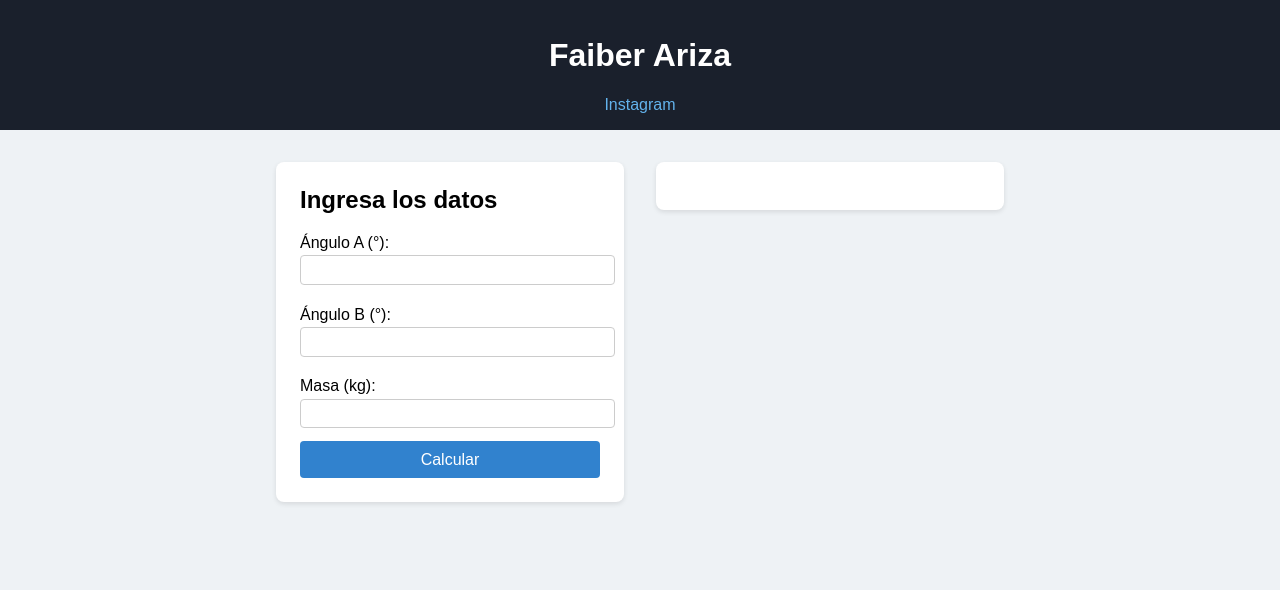
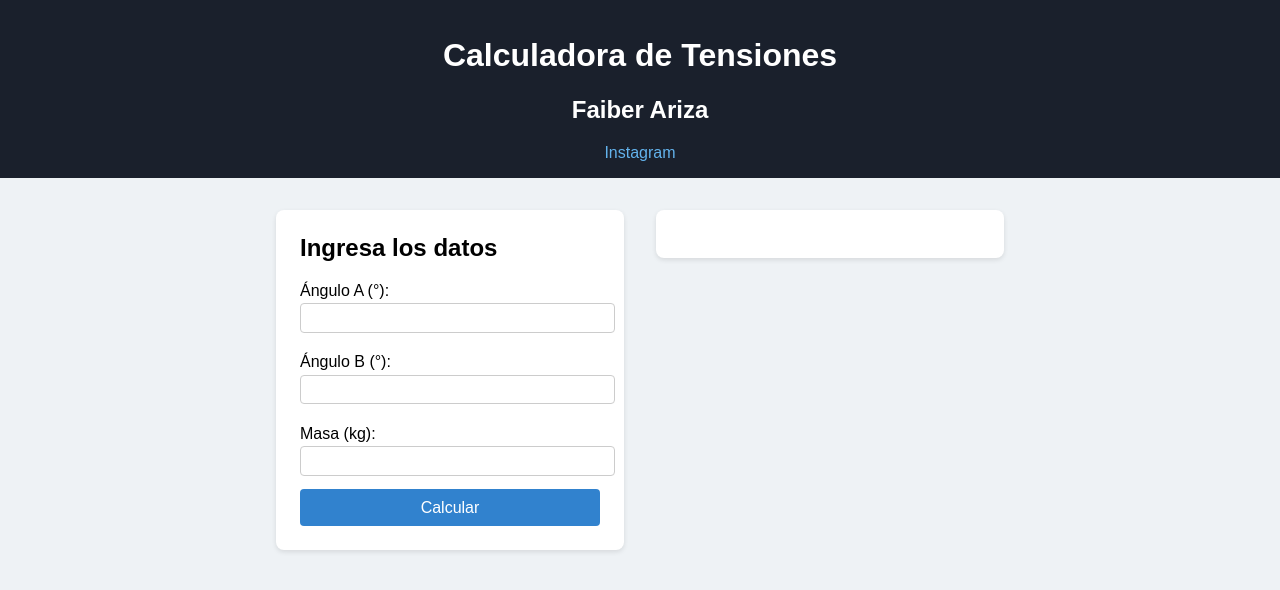
Before and after one commit to FaiberAB/faiberab.github.io, a plain HTML site: page index.html in a window 1280 px wide. Drawn offline with Linux system fonts and the light colour scheme.

Commit message:
Update index.html

```diff
--- a/index.html
+++ b/index.html
@@ -8,7 +8,8 @@
 <body>
 
   <div class="header">
-    <h1>Faiber Ariza</h1>
+    <h1>Calculadora de Tensiones</h1>
+    <h2>Faiber Ariza</h2>
     <div class="social">
       <a href="https://www.instagram.com/faiber._.ab/" target="_blank">Instagram</a>
     </div>
@@ -29,7 +30,7 @@
     </div>
 
     <div class="resultado" id="resultado">
-
+      <!-- Resultados y gráfico aquí -->
     </div>
   </div>
 
```
